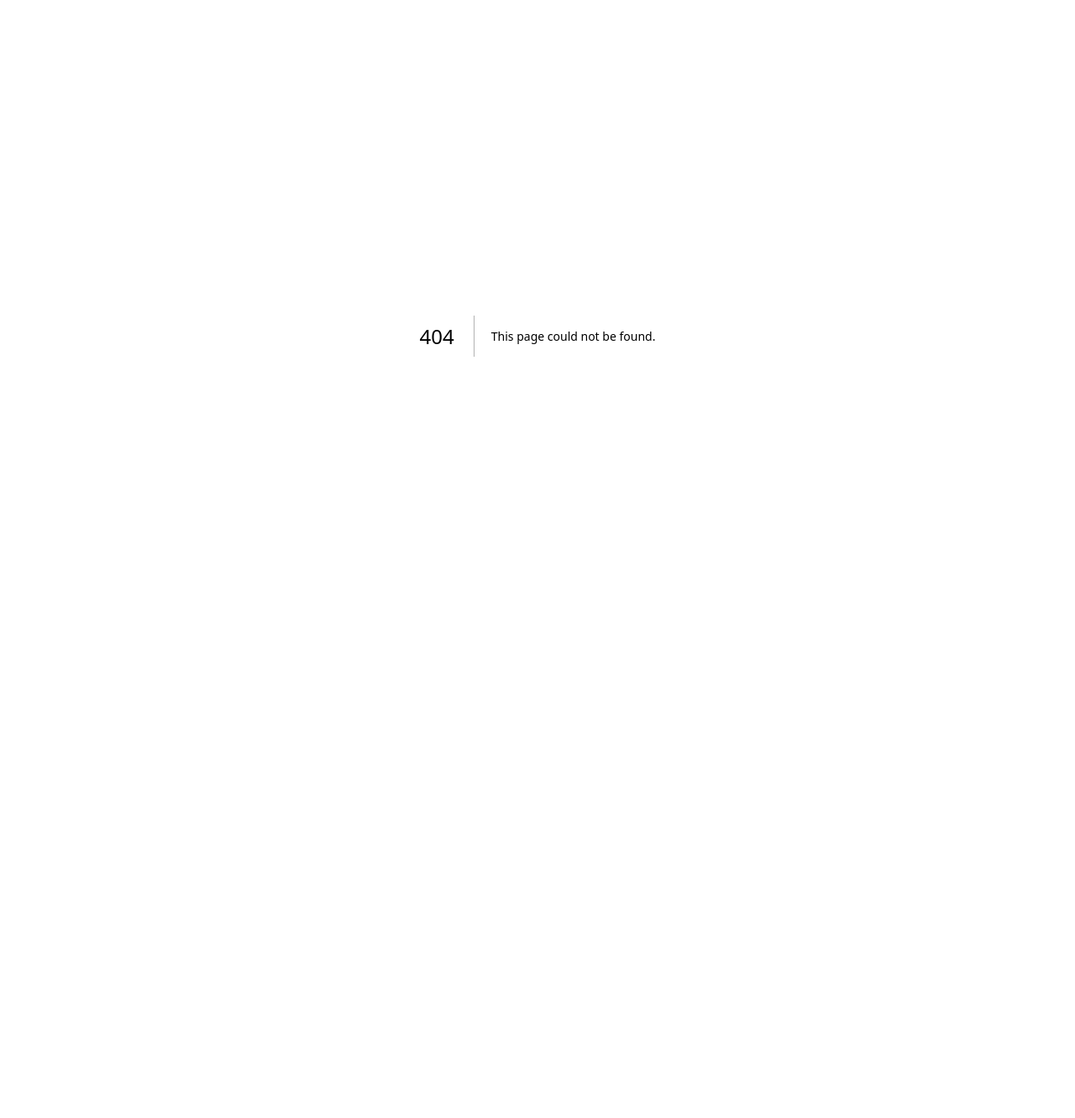
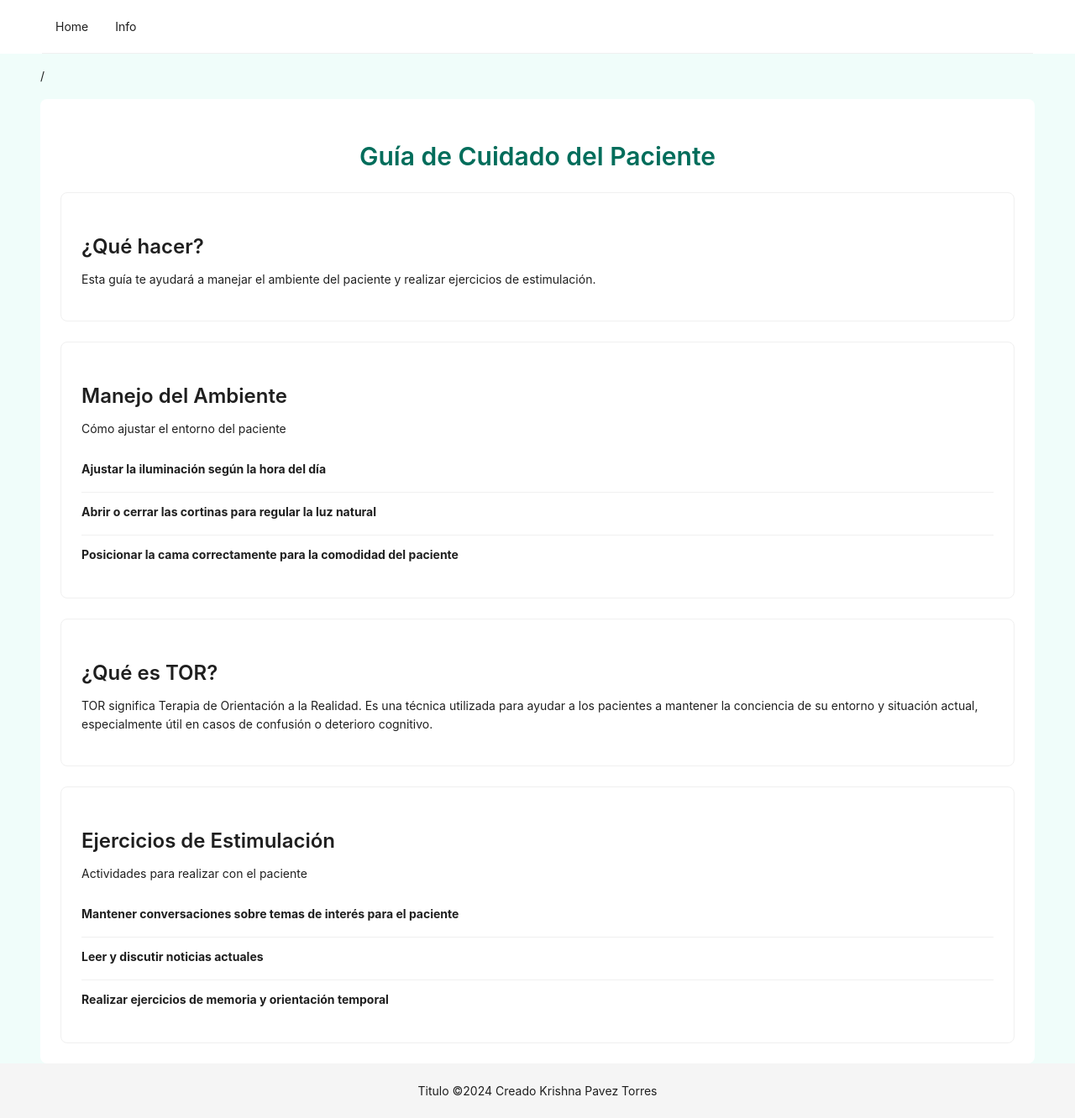
Before and after one commit to CristobalSg/nose_test, a Next.js app: page /info in a window 1280 px wide. Before the commit this address had no page. Shown: the whole page at 84% size. Before the commit the page ends 800 px from the top, so only its background shows below. Built offline with nearby package versions, Linux system fonts and the light colour scheme.

Commit message:
feat: :art: Se agrego informacion a el apartado info
.

```diff
--- a/components/MainLayout.tsx
+++ b/components/MainLayout.tsx
@@ -10,15 +10,12 @@ type MainLayoutProps = {
 
 const menuItems = [
   { key: '0', label: <Link href="/">Home</Link> },
-  { key: '1', label: <Link href="/products">Productos</Link> },
-  { key: '2', label: <Link href="/inventory">Inventario</Link> },
-  { key: '3', label: <Link href="/sales">Ventas del Día</Link> },
-  { key: '4', label: <Link href="/sale-product">Venta de Producto</Link> },
+  { key: '1', label: <Link href="/info">Info</Link> }
 ];
 
 // Nuevo arreglo para Breadcrumb
 const breadcrumbItems = [
-  { title: 'xeed' }, // Cambia esto si quieres añadir más elementos en el breadcrumb
+  { title: '/' }, // Cambia esto si quieres añadir más elementos en el breadcrumb
 ];
 
 const MainLayout: React.FC<MainLayoutProps> = ({ children }) => {
@@ -28,17 +25,17 @@ const MainLayout: React.FC<MainLayoutProps> = ({ children }) => {
 
   return (
     <Layout>
-      <Header style={{ display: 'flex', alignItems: 'center' }}>
+      <Header style={{ display: 'flex', alignItems: 'center', background: "white" }}>
         <div className="demo-logo" />
         <Menu
-          theme="dark"
+          theme="light"
           mode="horizontal"
-          defaultSelectedKeys={['0']} // Cambia según el elemento predeterminado que quieras
+          // defaultSelectedKeys={["0"]} // Cambia según el elemento predeterminado que quieras
           items={menuItems}
           style={{ flex: 1, minWidth: 0 }}
         />
       </Header>
-      <Content style={{ padding: '0 48px', height: "100vh"}}>
+      <Content style={{padding: '0 48px', minHeight: "100vh", background: "#f0fdfa"}}>
         <Breadcrumb style={{ margin: '16px 0' }} items={breadcrumbItems} />
         <div
           style={{
@@ -52,7 +49,7 @@ const MainLayout: React.FC<MainLayoutProps> = ({ children }) => {
         </div>
       </Content>
       <Footer style={{ textAlign: 'center' }}>
-        Ant Design ©{new Date().getFullYear()} Creado por Ant UED
+        Titulo ©{new Date().getFullYear()} Creado Krishna Pavez Torres
       </Footer>
     </Layout>
   );
--- a/pages/index.tsx
+++ b/pages/index.tsx
@@ -5,7 +5,7 @@ import type { NextPage } from 'next';
 const Home: NextPage = () => {
   return (
     <MainLayout>
-      <h1 className="text-3xl font-bold">Bienvenido a tu aplicación Next.js</h1>
+      <h1 className="text-3xl font-bold">Bienvenido...</h1>
     </MainLayout>
   );
 };
--- /dev/null
+++ b/pages/info.tsx
@@ -0,0 +1,111 @@
+import React from 'react';
+import MainLayout from '@/components/MainLayout';
+import { Layout, Typography, Card, List, ConfigProvider } from 'antd';
+// import { BulbOutlined, WindowsOutlined, HomeOutlined, MessageOutlined, ReadOutlined, ExperimentOutlined } from '@ant-design/icons';
+
+const { Content } = Layout;
+const { Title, Paragraph, Text } = Typography;
+
+const tealTheme = {
+  token: {
+    colorPrimary: '#20B2AA',
+    colorLink: '#20B2AA',
+  },
+};
+
+const SalePage = () => {
+  return (
+    <MainLayout>
+      <Title level={2} style={{ textAlign: 'center', color: '#006D5B', marginBottom: '24px' }}>
+            Guía de Cuidado del Paciente
+          </Title>
+      {/* <h1 style={{color: "#0d9488"}}>¿Qué hacer?</h1> */}
+      {/* <Card style={{width: "full"}}>
+        <Card.Meta
+          // avatar={<Avatar src="https://api.dicebear.com/7.x/miniavs/svg?seed=1" />}
+          title="Manejo del Ambiente"
+          description={
+            <>
+              <p>Cómo ajustar el entorno del paciente</p>
+            </>
+          }
+        />
+        <p>Ajustar la iluminación según la hora del día</p>
+      </Card> */}
+      <Card style={{ marginBottom: '24px' }}>
+            <Title level={3}>¿Qué hacer?</Title>
+            <Paragraph>
+              Esta guía te ayudará a manejar el ambiente del paciente y realizar ejercicios de estimulación.
+            </Paragraph>
+          </Card>
+      <Card style={{ marginBottom: '24px' }}>
+            <Title level={3}>Manejo del Ambiente</Title>
+            <Paragraph>Cómo ajustar el entorno del paciente</Paragraph>
+            <List
+              itemLayout="horizontal"
+              dataSource={[
+                {
+                  // icon: <BulbOutlined />,
+                  text: 'Ajustar la iluminación según la hora del día',
+                },
+                {
+                  // icon: <WindowsOutlined />,
+                  text: 'Abrir o cerrar las cortinas para regular la luz natural',
+                },
+                {
+                  // icon: <HomeOutlined />,
+                  text: 'Posicionar la cama correctamente para la comodidad del paciente',
+                },
+              ]}
+              renderItem={(item) => (
+                <List.Item>
+                  <List.Item.Meta
+                    // avatar={item.icon}
+                    title={<Text>{item.text}</Text>}
+                  />
+                </List.Item>
+              )}
+            />
+          </Card>
+
+          <Card style={{ marginBottom: '24px' }}>
+            <Title level={3}>¿Qué es TOR?</Title>
+            <Paragraph>
+              TOR significa Terapia de Orientación a la Realidad. Es una técnica utilizada para ayudar a los pacientes a mantener la conciencia de su entorno y situación actual, especialmente útil en casos de confusión o deterioro cognitivo.
+            </Paragraph>
+          </Card>
+
+          <Card>
+            <Title level={3}>Ejercicios de Estimulación</Title>
+            <Paragraph>Actividades para realizar con el paciente</Paragraph>
+            <List
+              itemLayout="horizontal"
+              dataSource={[
+                {
+                  // icon: <MessageOutlined />,
+                  text: 'Mantener conversaciones sobre temas de interés para el paciente',
+                },
+                {
+                  // icon: <ReadOutlined />,
+                  text: 'Leer y discutir noticias actuales',
+                },
+                {
+                  // icon: <ExperimentOutlined />,
+                  text: 'Realizar ejercicios de memoria y orientación temporal',
+                },
+              ]}
+              renderItem={(item) => (
+                <List.Item>
+                  <List.Item.Meta
+                    // avatar={item.icon}
+                    title={<Text>{item.text}</Text>}
+                  />
+                </List.Item>
+              )}
+            />
+          </Card>
+    </MainLayout>
+  );
+};
+
+export default SalePage;
```
Also changed, not shown: utils/routes.ts (+5 -5 lines).
